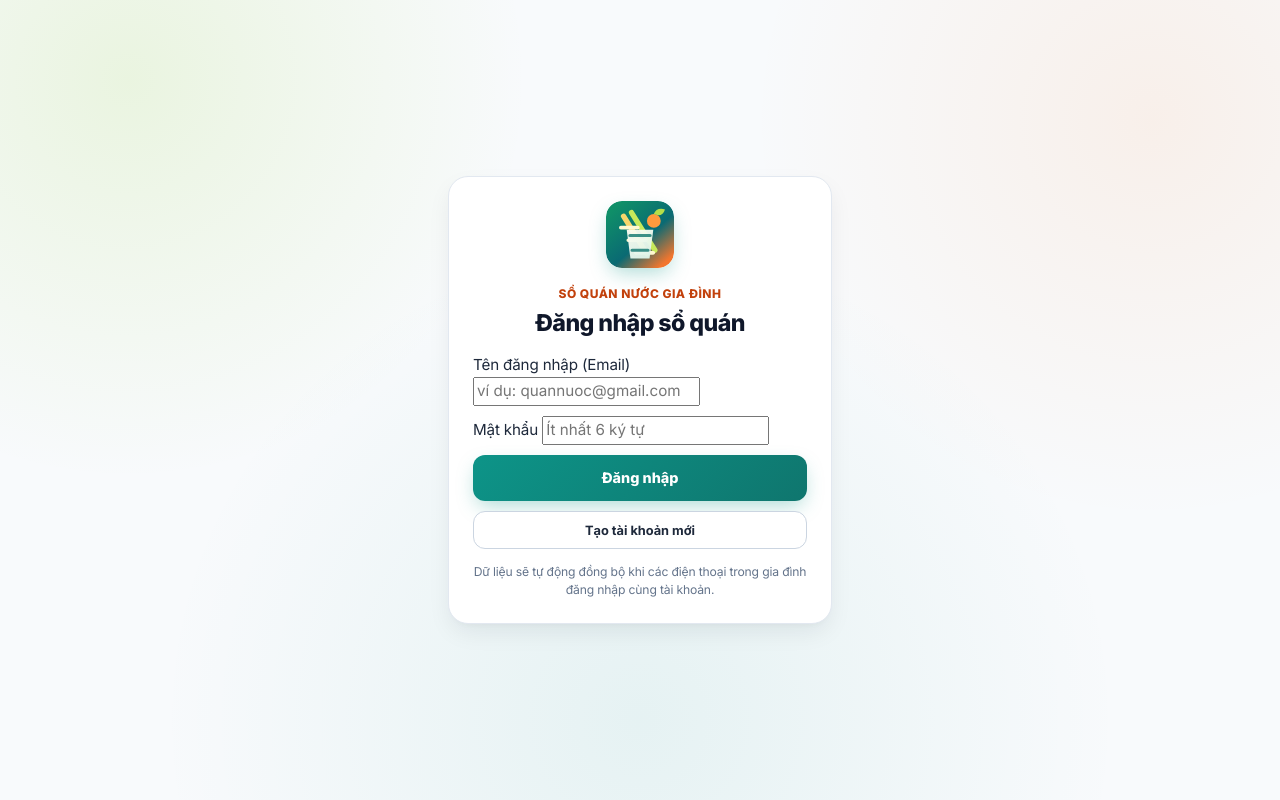
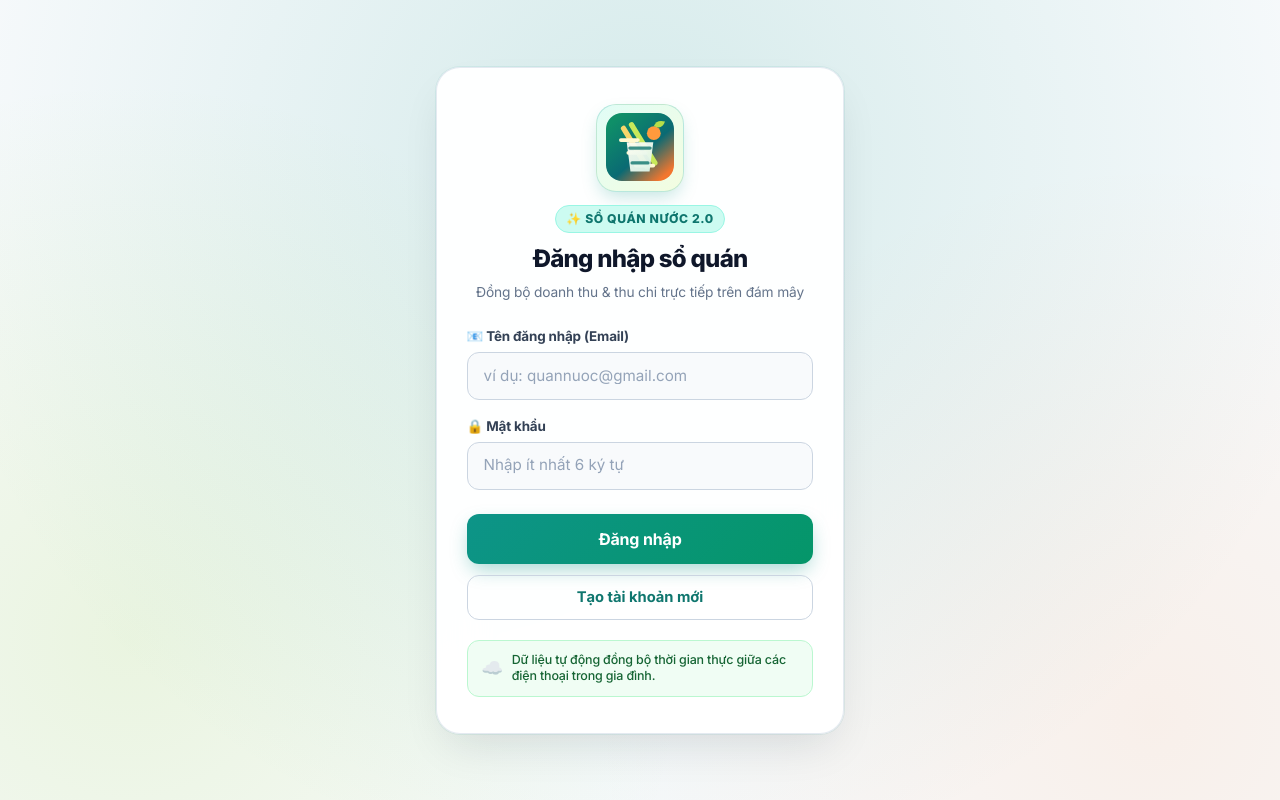
Before and after one commit to piayti0431/app-thu-chi-quan-nuoc, a website with bundled scripts: page www/index.html in a window 1280 px wide. Built offline with nearby package versions, Linux system fonts and the light colour scheme.

Commit message:
style: redesign auth login screen with modern glassmorphism UI

```diff
--- a/www/css/style.css
+++ b/www/css/style.css
@@ -1831,13 +1831,19 @@ dialog::backdrop {
   color: var(--green-dark);
 }
 
-/* Auth Screen */
+/* Auth Screen - Modern Glassmorphism & High-end Polish */
 .auth-screen {
   display: flex;
   align-items: center;
   justify-content: center;
   min-height: 100vh;
-  padding: 1.25rem;
+  padding: 1.5rem 1rem;
+  background: radial-gradient(circle at 50% 20%, rgba(13, 148, 136, 0.15), transparent 45rem),
+              radial-gradient(circle at 10% 80%, rgba(132, 204, 22, 0.12), transparent 35rem),
+              radial-gradient(circle at 90% 90%, rgba(249, 115, 22, 0.08), transparent 35rem),
+              #f8fafc;
+  position: relative;
+  overflow: hidden;
 }
 
 .auth-screen[hidden] {
@@ -1846,36 +1852,210 @@ dialog::backdrop {
 
 .auth-card {
   width: 100%;
-  max-width: 24rem;
-  padding: 1.5rem;
-  background: var(--surface);
-  border: 1px solid var(--line);
-  border-radius: var(--radius-xl);
-  box-shadow: var(--shadow-lg);
+  max-width: 25.5rem;
+  padding: 2.25rem 1.85rem;
+  background: rgba(255, 255, 255, 0.96);
+  backdrop-filter: blur(24px);
+  -webkit-backdrop-filter: blur(24px);
+  border: 1px solid rgba(226, 232, 240, 0.9);
+  border-radius: 1.5rem;
+  box-shadow: 0 20px 45px -12px rgba(15, 23, 42, 0.12),
+              0 0 0 1px rgba(13, 148, 136, 0.08);
   text-align: center;
+  position: relative;
+  z-index: 1;
+  animation: authFadeIn 0.35s ease-out;
+}
+
+@keyframes authFadeIn {
+  from {
+    opacity: 0;
+    transform: translateY(12px) scale(0.98);
+  }
+  to {
+    opacity: 1;
+    transform: translateY(0) scale(1);
+  }
+}
+
+.auth-header {
+  display: flex;
+  flex-direction: column;
+  align-items: center;
+  margin-bottom: 1.5rem;
+}
+
+.auth-logo-wrap {
+  display: inline-flex;
+  padding: 0.55rem;
+  background: linear-gradient(135deg, rgba(204, 251, 241, 0.6) 0%, rgba(236, 252, 203, 0.6) 100%);
+  border-radius: 1.25rem;
+  margin-bottom: 0.85rem;
+  box-shadow: 0 8px 18px -4px rgba(13, 148, 136, 0.25);
+  border: 1px solid rgba(13, 148, 136, 0.2);
 }
 
 .auth-logo {
-  width: 4.2rem;
-  height: 4.2rem;
-  border-radius: var(--radius-lg);
-  box-shadow: var(--shadow-primary);
-  margin-bottom: 0.65rem;
+  width: 4.25rem;
+  height: 4.25rem;
+  border-radius: 0.85rem;
+  display: block;
+}
+
+.auth-badge {
+  display: inline-block;
+  font-size: 0.76rem;
+  font-weight: 800;
+  text-transform: uppercase;
+  letter-spacing: 0.05em;
+  color: #0f766e;
+  background: #ccfbf1;
+  border: 1px solid #99f6e4;
+  padding: 0.25rem 0.65rem;
+  border-radius: var(--radius-pill);
+  margin-bottom: 0.5rem;
+}
+
+.auth-title {
+  font-size: 1.5rem;
+  font-weight: 800;
+  color: #0f172a;
+  letter-spacing: -0.03em;
+  margin: 0 0 0.35rem;
+}
+
+.auth-subtitle {
+  font-size: 0.86rem;
+  color: #64748b;
+  margin: 0;
+  line-height: 1.4;
 }
 
 .auth-form {
+  display: flex;
+  flex-direction: column;
+  gap: 1rem;
+  text-align: left;
+}
+
+.auth-field {
+  display: flex;
+  flex-direction: column;
+  gap: 0.35rem;
+}
+
+.auth-label-text {
+  font-size: 0.84rem;
+  font-weight: 700;
+  color: #334155;
+  display: block;
+}
+
+.auth-field input {
+  width: 100%;
+  min-height: 3rem;
+  padding: 0.65rem 1rem;
+  font-size: 0.95rem;
+  font-weight: 600;
+  color: #0f172a;
+  background: #f8fafc;
+  border: 1.5px solid #cbd5e1;
+  border-radius: 0.75rem;
+  outline: none;
+  transition: all 0.2s cubic-bezier(0.4, 0, 0.2, 1);
+}
+
+.auth-field input::placeholder {
+  color: #94a3b8;
+  font-weight: 400;
+}
+
+.auth-field input:focus {
+  background: #ffffff;
+  border-color: #0d9488;
+  box-shadow: 0 0 0 4px rgba(13, 148, 136, 0.15);
+}
+
+.auth-actions {
   display: flex;
   flex-direction: column;
   gap: 0.65rem;
+  margin-top: 0.5rem;
+}
+
+.auth-submit-btn {
+  display: flex;
+  align-items: center;
+  justify-content: center;
+  width: 100%;
+  min-height: 3.15rem;
+  font-size: 1rem;
+  font-weight: 700;
+  letter-spacing: -0.01em;
+  border-radius: 0.75rem;
+  background: linear-gradient(135deg, #0d9488 0%, #059669 100%);
+  color: #ffffff;
+  border: none;
+  box-shadow: 0 8px 20px -4px rgba(13, 148, 136, 0.4);
+  transition: all 0.2s ease;
+  cursor: pointer;
+}
+
+.auth-submit-btn:hover {
+  transform: translateY(-2px);
+  box-shadow: 0 12px 24px -4px rgba(13, 148, 136, 0.48);
+  filter: brightness(1.05);
+}
+
+.auth-submit-btn:active {
+  transform: translateY(0);
+}
+
+.auth-secondary-btn {
+  display: flex;
+  align-items: center;
+  justify-content: center;
+  width: 100%;
+  min-height: 2.85rem;
+  font-size: 0.92rem;
+  font-weight: 700;
+  border-radius: 0.75rem;
+  background: transparent;
+  color: #0f766e;
+  border: 1.5px solid #cbd5e1;
+  transition: all 0.2s ease;
+  cursor: pointer;
+}
+
+.auth-secondary-btn:hover {
+  background: #f0fdfa;
+  border-color: #0d9488;
+  color: #0d9488;
+}
+
+.auth-note-box {
+  display: flex;
+  align-items: center;
+  gap: 0.55rem;
+  margin-top: 1.25rem;
+  padding: 0.65rem 0.85rem;
+  border-radius: 0.75rem;
+  background: #f0fdf4;
+  border: 1px solid #bbf7d0;
   text-align: left;
-  margin-top: 0.85rem;
+}
+
+.auth-note-icon {
+  font-size: 1.1rem;
+  flex: 0 0 auto;
 }
 
 .auth-note {
-  font-size: 0.76rem;
-  color: var(--muted);
-  margin-top: 0.85rem;
-  margin-bottom: 0;
+  font-size: 0.78rem;
+  font-weight: 500;
+  color: #166534;
+  margin: 0;
+  line-height: 1.35;
 }
 
 /* Toast */
--- a/www/index.html
+++ b/www/index.html
@@ -15,22 +15,36 @@
     <!-- MÀN HÌNH ĐĂNG NHẬP -->
     <section class="auth-screen" id="authScreen" hidden>
       <div class="auth-card">
-        <img class="auth-logo" src="./assets/logo-app.svg" alt="Biểu trưng ứng dụng">
-        <p class="eyebrow">Sổ Quán Nước Gia Đình</p>
-        <h1>Đăng nhập sổ quán</h1>
+        <div class="auth-header">
+          <div class="auth-logo-wrap">
+            <img class="auth-logo" src="./assets/logo-app.svg" alt="Biểu trưng ứng dụng">
+          </div>
+          <span class="auth-badge">✨ Sổ Quán Nước 2.0</span>
+          <h1 class="auth-title">Đăng nhập sổ quán</h1>
+          <p class="auth-subtitle">Đồng bộ doanh thu & thu chi trực tiếp trên đám mây</p>
+        </div>
         <form class="auth-form" id="authForm">
-          <label>
-            Tên đăng nhập (Email)
+          <div class="auth-field">
+            <label for="authEmail">
+              <span class="auth-label-text">📧 Tên đăng nhập (Email)</span>
+            </label>
             <input id="authEmail" type="email" autocomplete="username" enterkeyhint="next" required placeholder="ví dụ: quannuoc@gmail.com">
-          </label>
-          <label>
-            Mật khẩu
-            <input id="authPassword" type="password" autocomplete="current-password" enterkeyhint="done" required placeholder="Ít nhất 6 ký tự">
-          </label>
-          <button class="primary-action" id="authLoginBtn" type="submit">Đăng nhập</button>
-          <button class="ghost-button" id="authSignupBtn" type="button">Tạo tài khoản mới</button>
+          </div>
+          <div class="auth-field">
+            <label for="authPassword">
+              <span class="auth-label-text">🔒 Mật khẩu</span>
+            </label>
+            <input id="authPassword" type="password" autocomplete="current-password" enterkeyhint="done" required placeholder="Nhập ít nhất 6 ký tự">
+          </div>
+          <div class="auth-actions">
+            <button class="primary-action auth-submit-btn" id="authLoginBtn" type="submit">Đăng nhập</button>
+            <button class="ghost-button auth-secondary-btn" id="authSignupBtn" type="button">Tạo tài khoản mới</button>
+          </div>
         </form>
-        <p class="auth-note">Dữ liệu sẽ tự động đồng bộ khi các điện thoại trong gia đình đăng nhập cùng tài khoản.</p>
+        <div class="auth-note-box">
+          <span class="auth-note-icon">☁️</span>
+          <p class="auth-note">Dữ liệu tự động đồng bộ thời gian thực giữa các điện thoại trong gia đình.</p>
+        </div>
       </div>
     </section>
 
```
Also changed, not shown: 1 other file.
